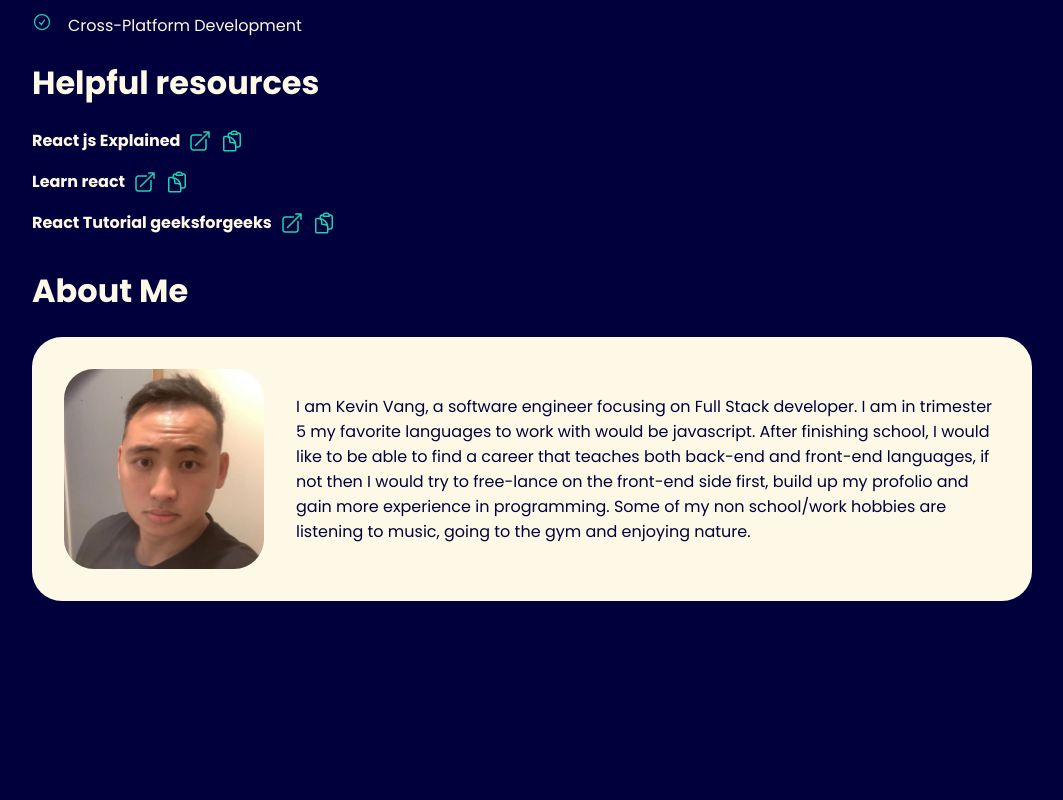
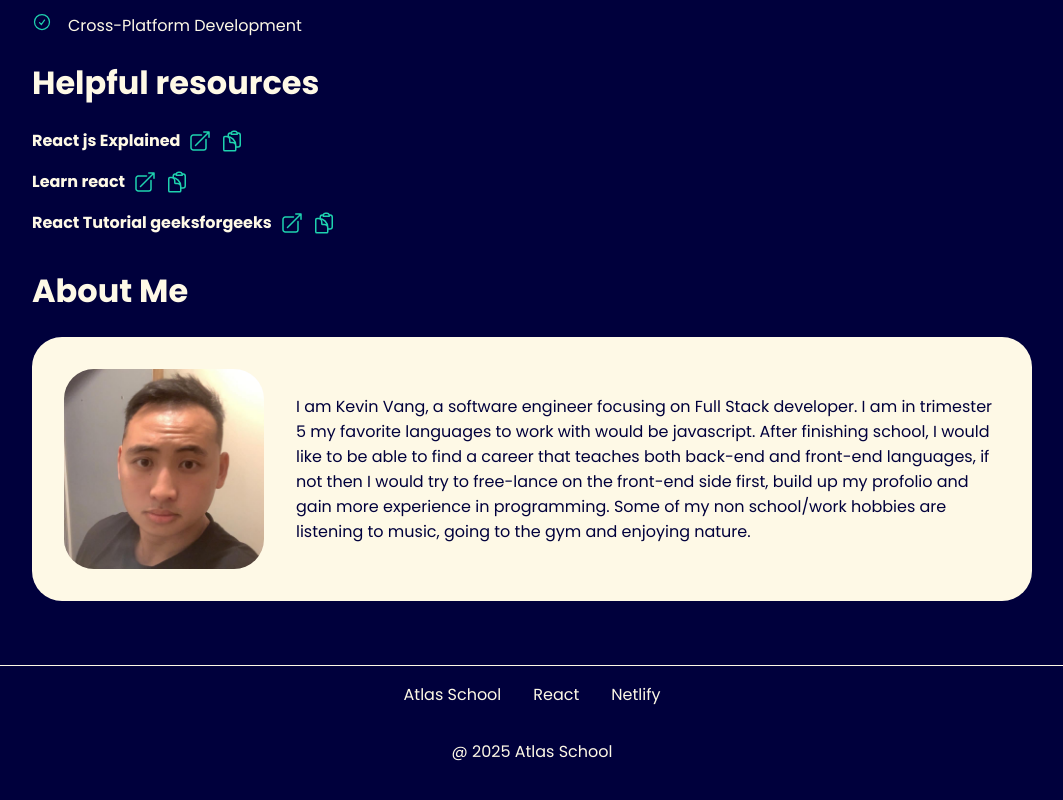
Before and after one commit to KVang2/atlas-react-and-jsx, a React (Vite) app: page / in a window 1280 px wide. Shown: the part 547-1347 px from the top of the page, without its empty margins (108-1171 px from the left). Before the commit the page ends 1172 px from the top, so only its background shows below. Built offline with nearby package versions, Linux system fonts and the light colour scheme.

Commit message:
Added footer in react

```diff
--- a/src/App.jsx
+++ b/src/App.jsx
@@ -3,9 +3,11 @@
 import Section from "./components/Section";
 import HelpfulResource from "./components/HelpfulResource";
 import AboutMe from "./components/AboutMe";
+import Footer from "./components/Footer";
 
 function App() {
   return (
+  <>
     <div className="app">
       <Header/>
       <Section title="What is react?">
@@ -13,7 +15,7 @@
         React is a JavaScript library use for building user interfaces.
         React is used to develop single-page web, mobile or to server-rendered applications.
         React applications often rely on libraries for routing because its focus is with user interface and rendering components to the DOM.
-        It's code is made of components that are reusable, in which when rednering a component, values are passed between components through prop.
+        It's code is made of components that are reusable, in which when rendering a component, values are passed between components through prop.
         </p>
       </Section>
       <Section title="Benefits of react">
@@ -43,6 +45,10 @@
         <AboutMe />
       </Section>
     </div>
+    <div className="Footer">
+        <Footer />
+    </div>
+  </>
   );
 }
 
--- /dev/null
+++ b/src/components/Footer.jsx
@@ -0,0 +1,26 @@
+import React from "react";
+import "../index.css";
+import links from "../assets/links.json";
+
+const Footer = () => {
+    const currentYear = new Date().getFullYear();
+
+    return (
+        <footer className="footer">
+            <ul>
+                {links.map((link, index) => (
+                    <li key={index}>
+                        <a href={link.link} target="_blank" rel="noopener noreferrer">
+                            {link.label}
+                        </a>
+                    </li>
+                ))}
+            </ul>
+            <p>
+                @ {currentYear} Atlas School
+            </p>
+        </footer>
+    );
+};
+
+export default Footer;
```
